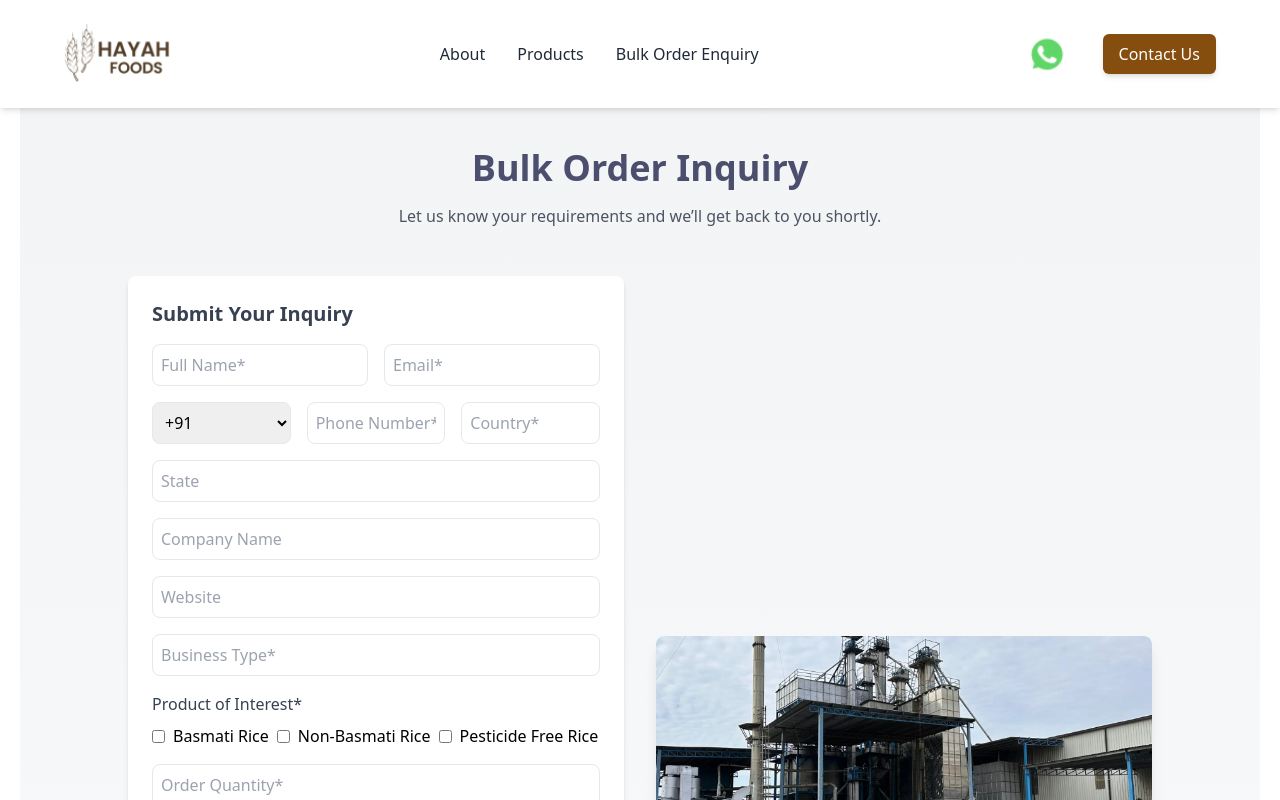
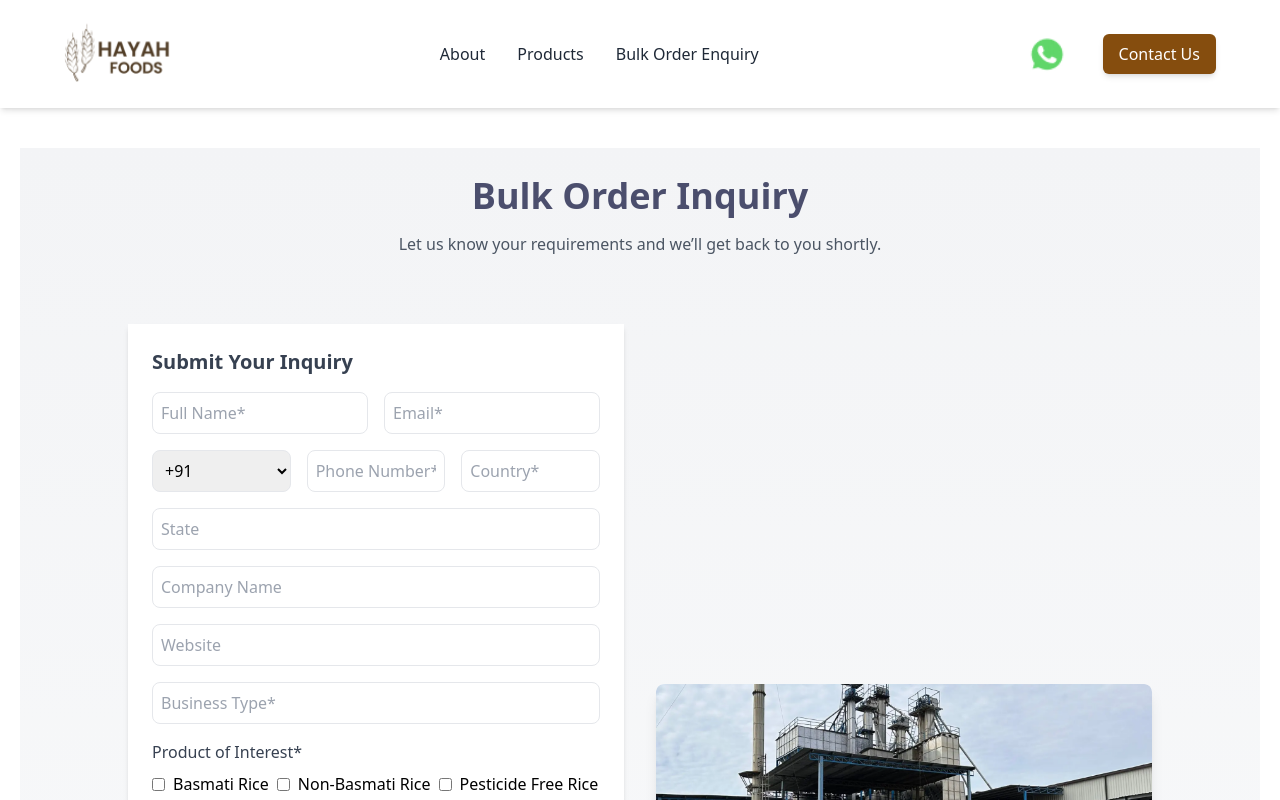
Before and after one commit to VIPUlNEGI1/HAYAH-frontend-, a React (Create React App) app: page /bulk-order-enquiry in a window 1280 px wide. Shown: the top 800 px of the page. Built offline with nearby package versions, Linux system fonts and the light colour scheme; no server answers.

Commit message:
Update BulkOrderEnquiry.js

```diff
--- a/src/pages/BulkOrderEnquiry.js
+++ b/src/pages/BulkOrderEnquiry.js
@@ -81,15 +81,15 @@ const InquiryForm = () => {
   };
 
   return (
-    <div className="mt-20 min-h-screen bg-gradient-to-b from-gray-100 to-gray-50 py-12 px-4">
+    <div className="mt-32 min-h-screen bg-gradient-to-b from-gray-100 to-gray-50 ">
       {/* Header Section */}
-      <div className="text-center mb-12">
+      <div className="text-center mt-12  px-3 py-7">
         <h1 className="text-4xl font-bold text-[#4B4E6D] mb-4">Bulk Order Inquiry</h1>
         <p className="text-base text-gray-600">Let us know your requirements and we’ll get back to you shortly.</p>
       </div>
 
-      <div className="max-w-5xl mx-auto grid grid-cols-1 lg:grid-cols-2 gap-8 items-center">
-        <div className="bg-white p-6 rounded-lg shadow-md">
+      <div className="max-w-5xl mx-auto mt-10 grid grid-cols-1 lg:grid-cols-2 gap-8 items-center">
+        <div className="bg-white p-6  shadow-md">
           <h2 className="text-xl font-semibold text-gray-700 mb-4">Submit Your Inquiry</h2>
           {responseMessage && <p className="text-center text-green-600 mb-4 font-semibold">{responseMessage}</p>}
 
@@ -138,9 +138,9 @@ const InquiryForm = () => {
           </form>
         </div>
 
-        <div className="overflow-hidden rounded-lg shadow-lg">
-          <img src={img.factory} alt="Factory" className="w-full h-auto object-cover" />
-        </div>
+      <div className="overflow-hidden rounded-lg shadow-lg hidden sm:block">
+  <img src={img.factory} alt="Factory" className="w-full h-auto object-cover" />
+</div>
       </div>
     </div>
   );
```
